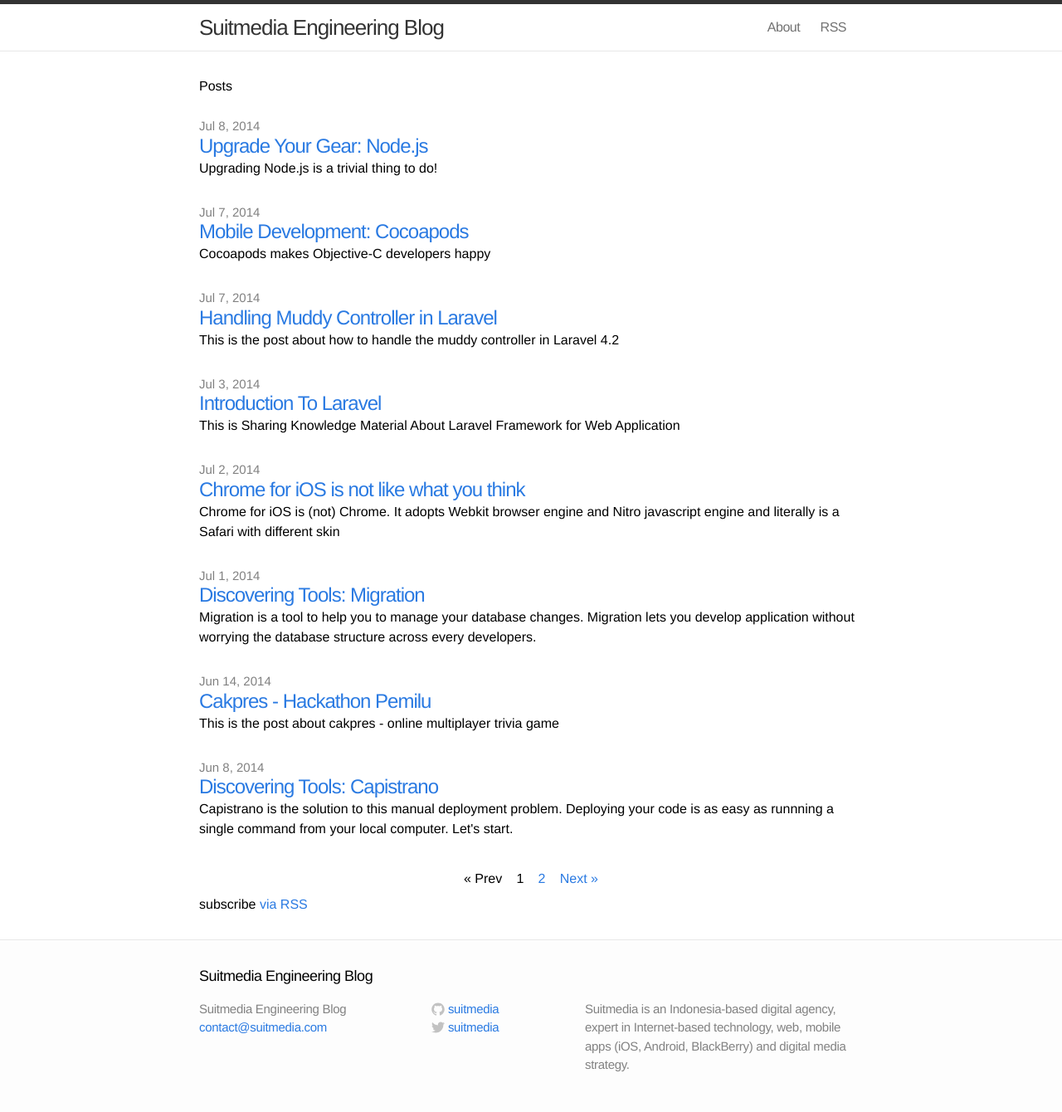
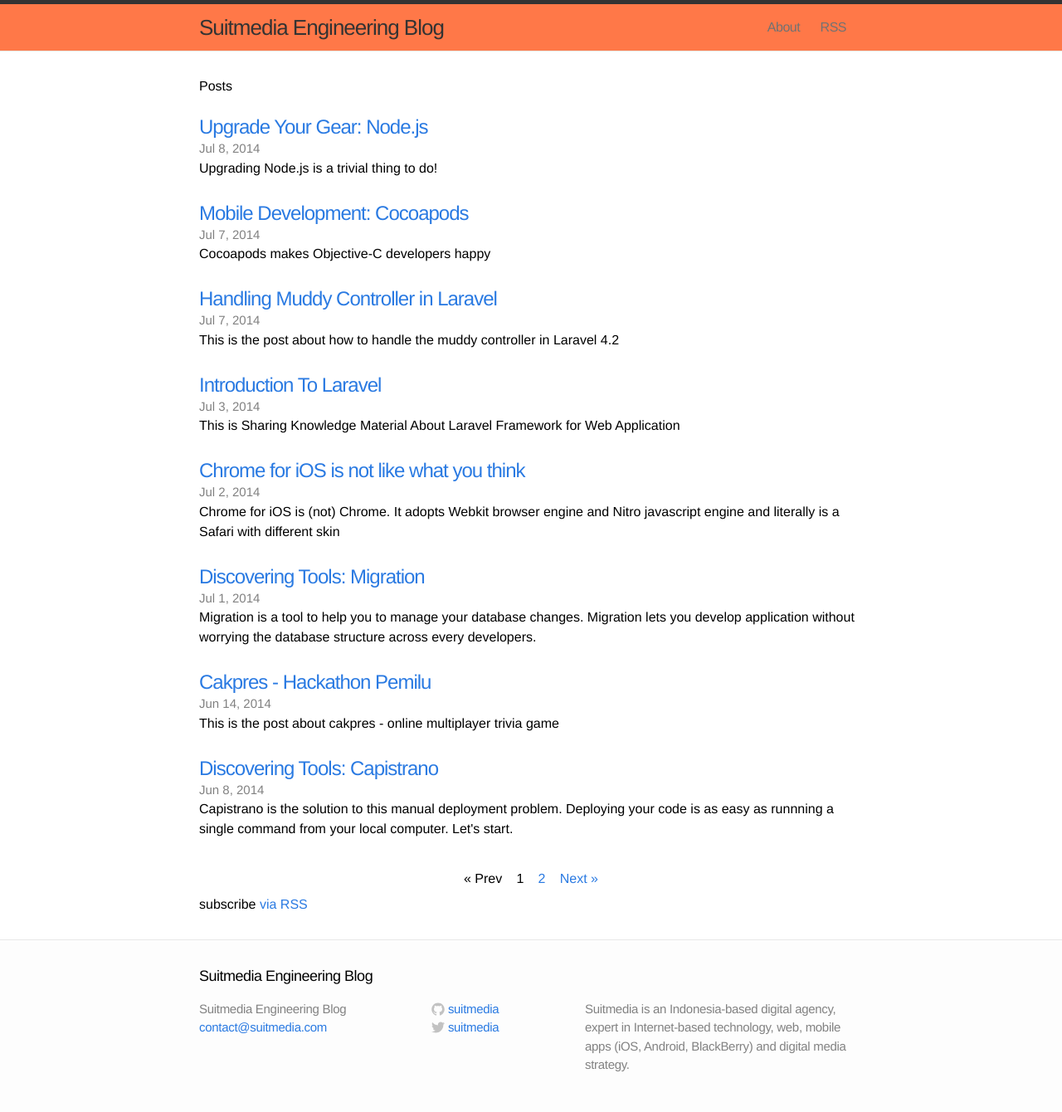
Before and after one commit to suitmedia/suitmedia.github.io, a Jekyll site: the page built from index.html, in a window 1280 px wide. Shown: the whole page at 83% size. Built offline with Jekyll 4.4.1, drawn with Linux system fonts in a browser that asks for light colours; the list of posts is cut into pages by our own code; comment, search, counter and statistics services are not loaded.

Commit message:
google font

```diff
--- a/_includes/head.html
+++ b/_includes/head.html
@@ -25,6 +25,6 @@
 
     <!-- Custom CSS -->
     <link rel="stylesheet" href="{{ "/css/main.css" | prepend: site.baseurl }}">
-    <link rel="stylesheet" href="{{ "/css/style.css" | prepend: site.baseurl }}">
+    <link rel="stylesheet" href="{{ "http://fonts.googleapis.com/css?family=Source+Sans+Pro:900,900italic" | prepend: site.baseurl }}">
 
 </head>
--- a/css/main.css
+++ b/css/main.css
@@ -48,7 +48,7 @@ img {
   border-top: 5px solid #333;
   border-bottom: 1px solid #e8e8e8;
   min-height: 56px;
-  background-color: white;
+  background-color: #ff7848;
 }
 
 .site-title,
--- a/index.html
+++ b/index.html
@@ -9,8 +9,8 @@ layout: default
   <ul class="posts">
     {% for post in paginator.posts %}
       <li>
+        <a class="post-link" href="{{ post.url | prepend: site.baseurl }}">{{ post.title }}</a>
         <time class="post-date" datetime="{{ post.date }}">{{ post.date | date: "%b %-d, %Y" }}</time>
-        <a class="post-link" href="{{ post.url | prepend: site.baseurl }}">{{ post.title }}</a>
         <p>{{ post.excerpt }}</p>
       </li>
     {% endfor %}
```
